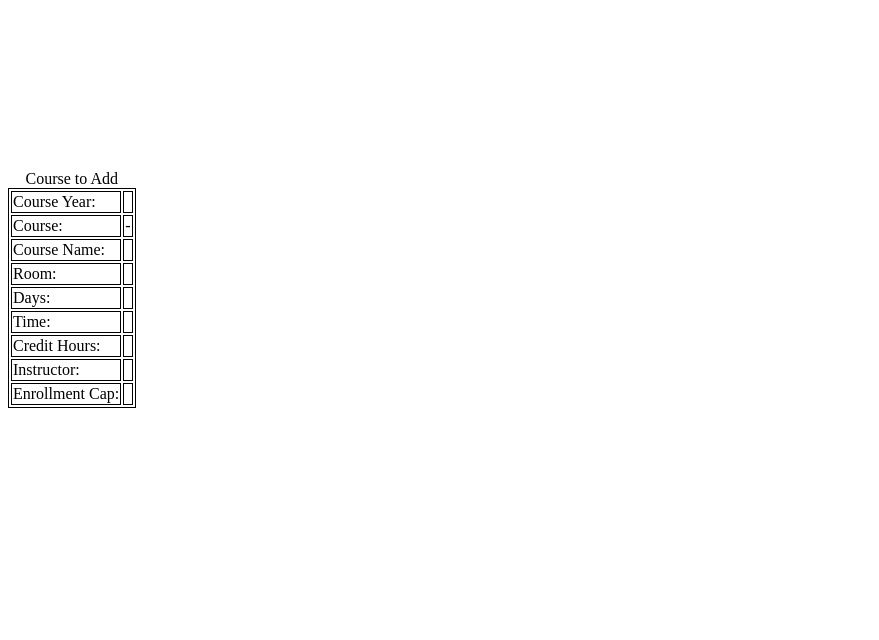
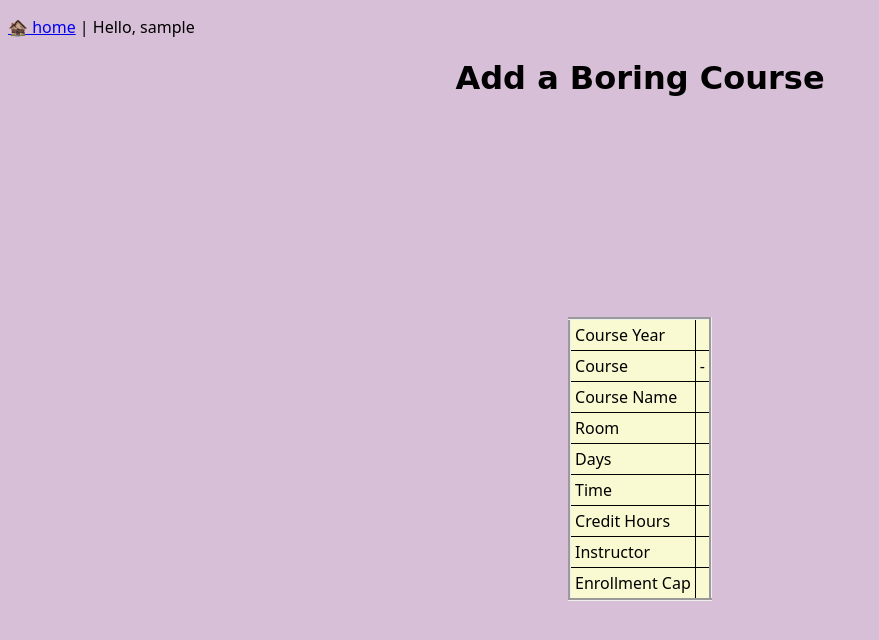
Before and after one commit to Roachbones/web-design-project, a PHP site: page /add_course_display.php in a window 1280 px wide. Shown: the top 640 px of the page, without its empty margins (0-879 px from the left). Run offline with PHP 8.4, Linux system fonts and the light colour scheme; the visitor is signed in with stand-in values (Sample User, id 1); data that the repository does not hold is empty.

Commit message:
changed styling for course display

```diff
--- a/add_course_display.php
+++ b/add_course_display.php
@@ -1,14 +1,22 @@
 <!DOCTYPE html>
 <html lang="en">
 <head>
-<title>Display Add Course</title>
-<meta charset="utf-8">
-<style type="text/css">
-th, td, table{border: thin solid black;}
-</style>
+<meta charset="utf-8"/>
+<meta name="author" content="the cool web design group">
+<meta name="description" content="Boring course registration project for Dr. Williamson's Web Design & Programming class, spring 2021.">
+<meta name="viewport" content="width=device-width, initial-scale=1.0"> <!-- mobile compatibility -->
+<title>Add Boring Course</title>
+<link rel="stylesheet" type="text/css" href="style.css">
+<script src="form_validation.js"></script>
+<script src="display_form.js"></script>
+<?php session_start(); ?>
 
 </head>
 <body>
+    <header>
+	<?php include("header.php"); ?>
+        <h1>Add a Boring Course</h1>
+    </header>
 <?php
 
 //assign values of all form inputs to variables
@@ -40,40 +48,39 @@ if ($room = "")
     $name = "N/A";
 ?>
 <table>
-    <caption>Course to Add<caption>
     <tr>
-        <td>Course Year: </td><td> <?php print "$courseYear";?> </td>
+        <td>Course Year</td><td> <?php print "$courseYear";?> </td>
     </tr><br>
 
     <tr>
-        <td>Course: </td><td> <?php print "$course";?> </td>
+        <td>Course</td><td> <?php print "$course";?> </td>
     </tr><br>
 
     <tr>
-        <td>Course Name: </td><td> <?php print "$courseName";?> </td>
+        <td>Course Name</td><td> <?php print "$courseName";?> </td>
     </tr><br>
 
     <tr>
-        <td>Room: </td> <td> <?php print "$room"; ?> </td>
+        <td>Room</td> <td> <?php print "$room"; ?> </td>
     </tr><br>
 
     <tr>
-        <td>Days: </td><td> <?php print "$days"; ?> </td>
+        <td>Days</td><td> <?php print "$days"; ?> </td>
     </tr><br>
 
     <tr>
-        <td>Time: </td><td> <?php print "$time"; ?> </td>
+        <td>Time</td><td> <?php print "$time"; ?> </td>
     </tr><br>
     <tr>
-        <td>Credit Hours: </td> <td> <?php print "$creditHours"; ?> </td>
+        <td>Credit Hours</td> <td> <?php print "$creditHours"; ?> </td>
     </tr><br>
 
     <tr>
-        <td>Instructor: </td> <td> <?php print "$instructor"; ?> </td>
+        <td>Instructor</td> <td> <?php print "$instructor"; ?> </td>
     </tr><br>
 
     <tr>
-        <td>Enrollment Cap: </td> <td> <?php print "$enrollmentCap"; ?> </td>
+        <td>Enrollment Cap</td> <td> <?php print "$enrollmentCap"; ?> </td>
     </tr><br>
 </table>
 
--- a/style.css
+++ b/style.css
@@ -14,7 +14,12 @@ main {
 	margin-right: auto;
 
 }
-form {
+table, tr, td {
+	border-collapse: collapse;
+	border: 1px solid black;
+	padding: .25em;
+}
+form, table {
 	background-color: LightGoldenRodYellow;
 	border: outset;
 	max-width: 30em;
```
